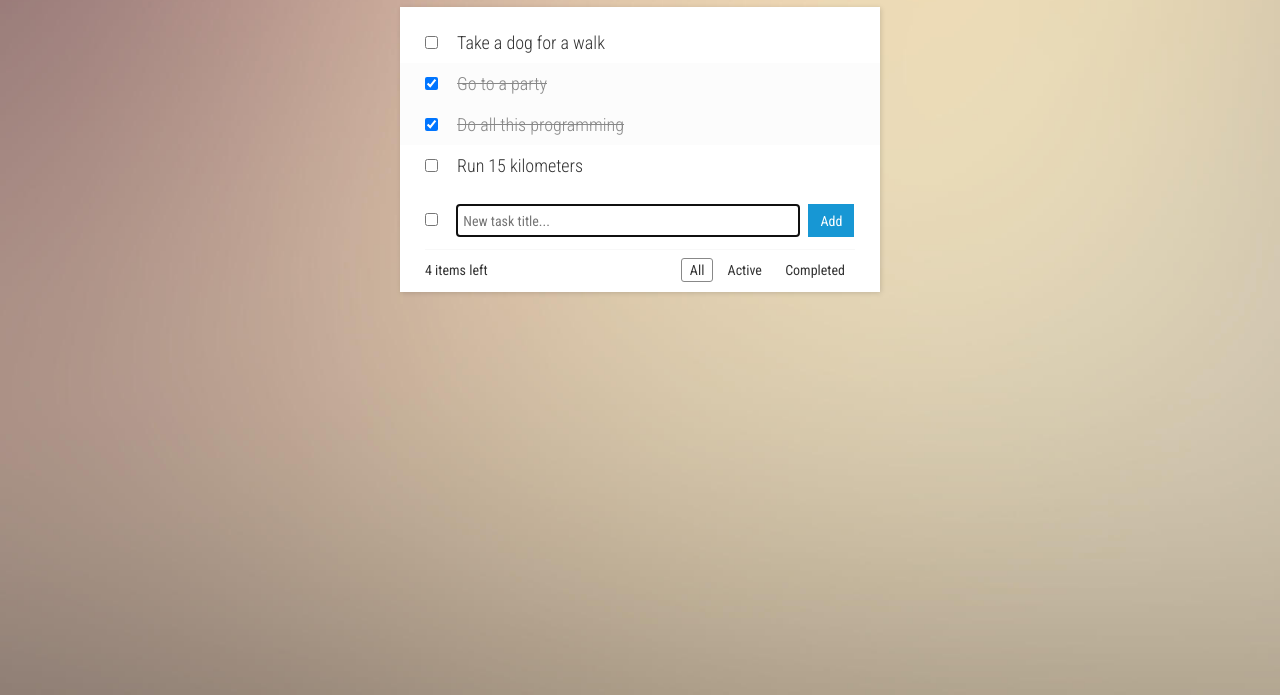
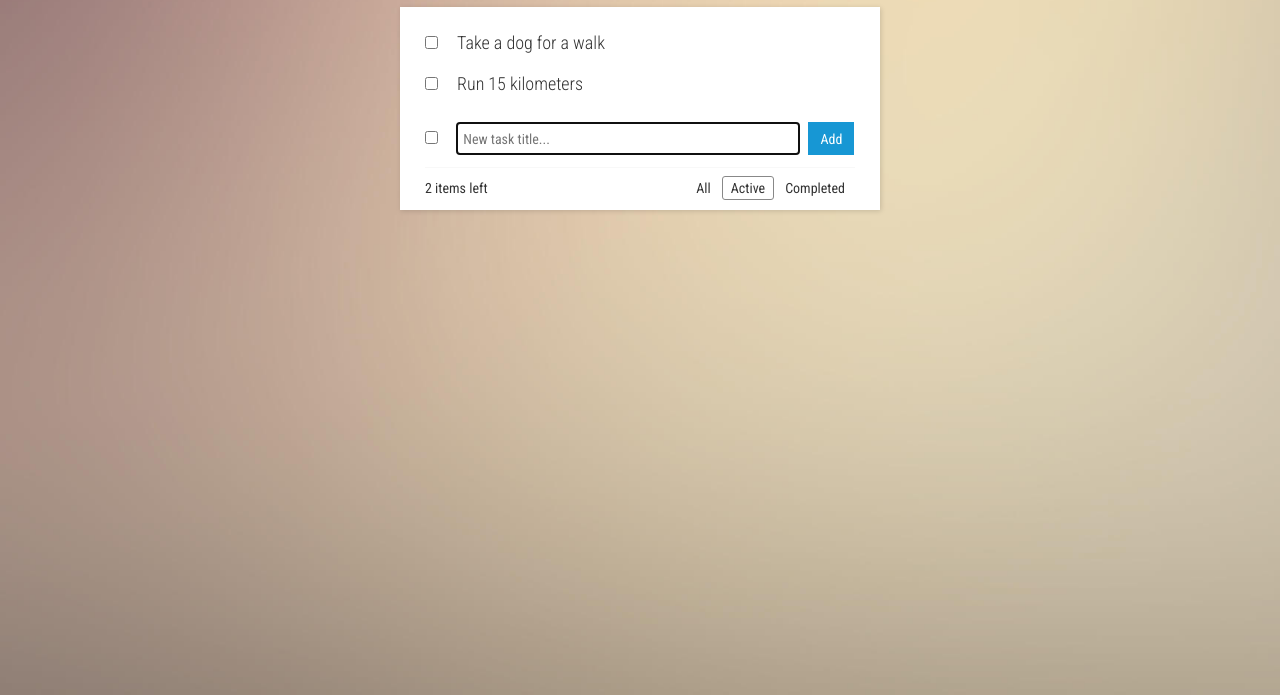
Before and after one commit to jurkian/ngTodo, a website: page src/index.html at #!/active in a window 1280 px wide. Shown: the part 105-800 px from the top of the page. Drawn offline with nearby package versions, Linux system fonts and the light colour scheme; some packages are replaced by stand-ins of ours; files that its build step writes are made by us from their sources; files whose address does not match are found by name.

Commit message:
Allow filtering tasks basing on URL

```diff
--- a/src/app/app.config.js
+++ b/src/app/app.config.js
@@ -4,6 +4,12 @@ angular.module('app')
 			.when('/', {
 				templateUrl: 'views/todo/todo.html'
 			})
+			.when('/active', {
+				templateUrl: 'views/todo/todo.html'
+			})
+			.when('/completed', {
+				templateUrl: 'views/todo/todo.html'
+			})
 			.otherwise({
 				redirectTo: '/'
 			});
--- a/src/app/components/todo/todo.controller.js
+++ b/src/app/components/todo/todo.controller.js
@@ -3,7 +3,7 @@
 		.module('app')
 		.controller('TodoCtrl', TodoCtrl);
 
-	function TodoCtrl(Tasks) {
+	function TodoCtrl(Tasks, $location) {
 		var vm = this;
 
 		vm.tasksList = Tasks.get();
@@ -11,16 +11,46 @@
 		vm.removeTask = Tasks.remove;
 		vm.toggleCompleted = Tasks.toggleCompleted;
 		vm.toggleCompletedAll = Tasks.toggleCompletedAll;
+		vm.taskFiltersLinks = taskFiltersLinks();
+		vm.currentUrl = $location.path();
+		vm.taskFilter = taskFilter();
 
 		////////////
 
 		function addTask(taskTitle) {
+			// Prepare defaults, add title
 			var task = {
 				id: vm.tasksList.length + 1,
-				title: taskTitle
+				title: taskTitle,
+				completed: false
 			};
 
 			Tasks.add(task);
 		}
+
+		function taskFiltersLinks() {
+			return [
+				{ url: '/', title: 'All' },
+				{ url: '/active', title: 'Active' },
+				{ url: '/completed', title: 'Completed' }
+			];
+		}
+
+		function taskFilter() {
+			var completed = '';
+
+			switch ($location.path()) {
+				case '/active':
+				completed = false;
+				break;
+
+				case '/completed':
+				completed = true;
+				break;
+			}
+
+			return completed;
+		}
+
 	}
 })();
--- a/src/app/components/todo/todo.html
+++ b/src/app/components/todo/todo.html
@@ -3,7 +3,7 @@
 
 	<section class="todo-container">
 		<ul class="todo-list">
-			<li ng-repeat="task in todo.tasksList" ng-class="{'completed': task.completed}">
+			<li ng-repeat="task in todo.tasksList | filter: {completed: todo.taskFilter} as visibleTasks" ng-class="{'completed': task.completed}">
 				<input type="checkbox" ng-checked="task.completed" ng-click="todo.toggleCompleted(task)">
 				<span class="task-title">{{task.title}}</span>
 				<span class="remove-task" ng-click="todo.removeTask(task)">&times;</span>
@@ -18,11 +18,11 @@
 			</form>
 
 			<div class="task-filters cf">
-				<span>{{todo.tasksList.length}} items left</span>
+				<span>{{visibleTasks.length}} items left</span>
 				<ul>
-					<li class="active"><a href="#/">All</a></li>
-					<li><a href="#/">Active</a></li>
-					<li><a href="#/">Completed</a></li>
+					<li ng-repeat="link in todo.taskFiltersLinks" ng-class="{'active': todo.currentUrl === link.url}">
+						<a href="#{{link.url}}">{{link.title}}</a>
+					</li>
 				</ul>
 			</div>
 		</footer>
```
